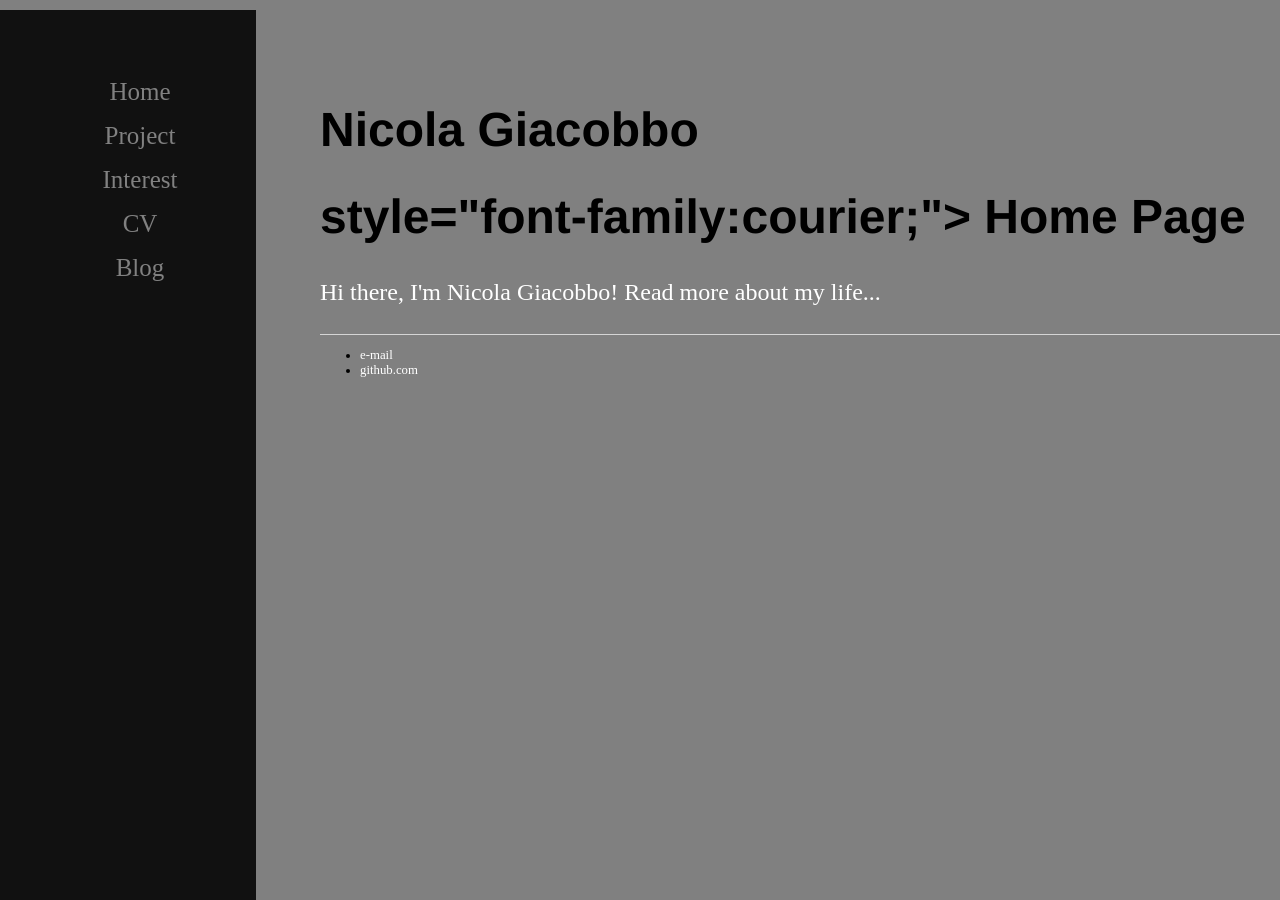
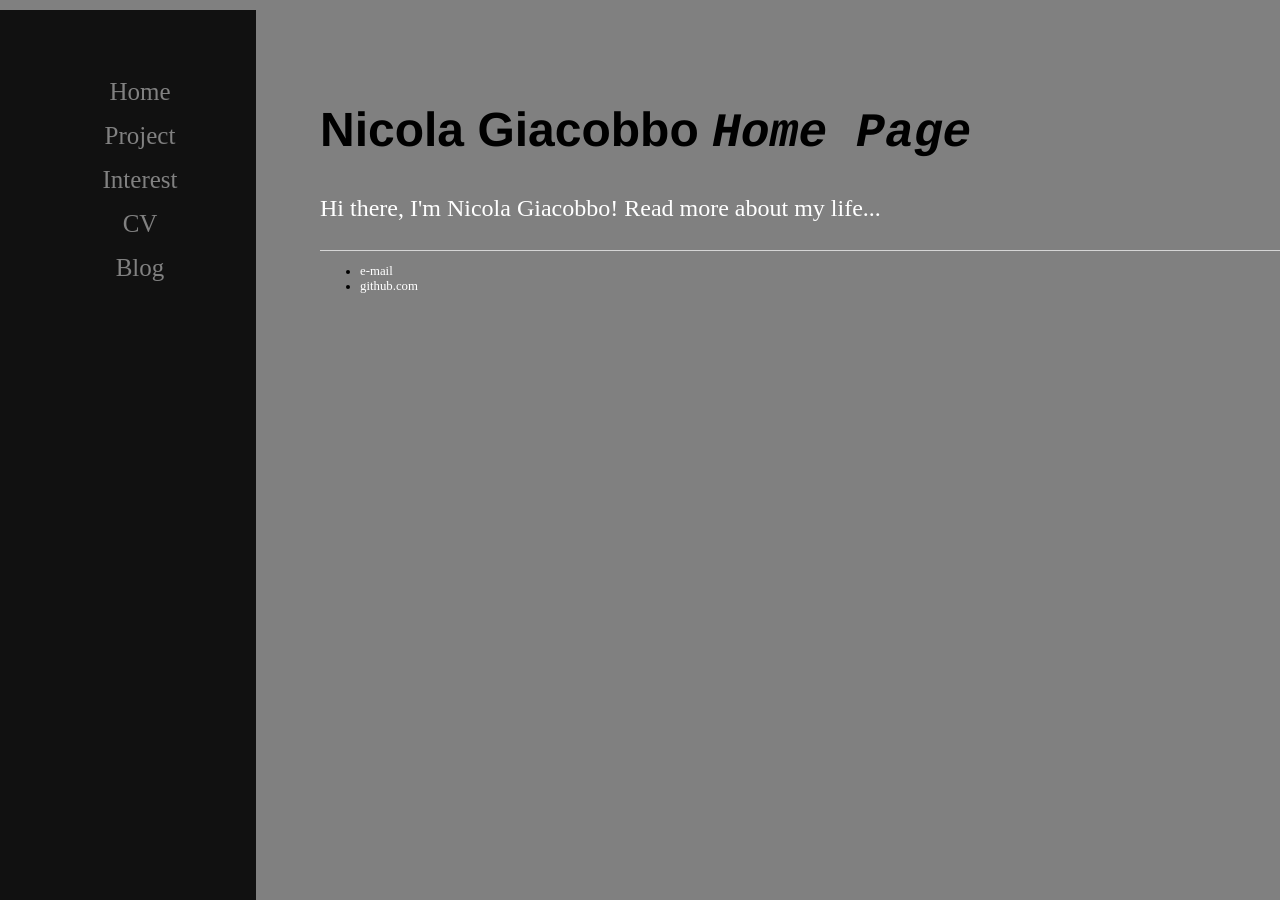
Before and after one commit to GiacobboNicola/giacobbonicola.github.io, a Jekyll site: the page built from index.html, in a window 1280 px wide. Built offline with Jekyll 4.4.1, drawn with Linux system fonts in a browser that asks for light colours.

Commit message:
Update index.html

```diff
--- a/index.html
+++ b/index.html
@@ -3,6 +3,6 @@ layout: default
 title: Nicola Giacobbo
 ---
 <div class="blurb">
-	<h1> Nicola Giacobbo</h1> <h1>style="font-family:courier;"> Home Page</h1>
+	<h1> Nicola Giacobbo <i style="font-family:courier;"> Home Page </i></h1>
 	<p>Hi there, I'm Nicola Giacobbo! Read more about my life...</a></p>
 </div><!-- /.blurb -->
```
